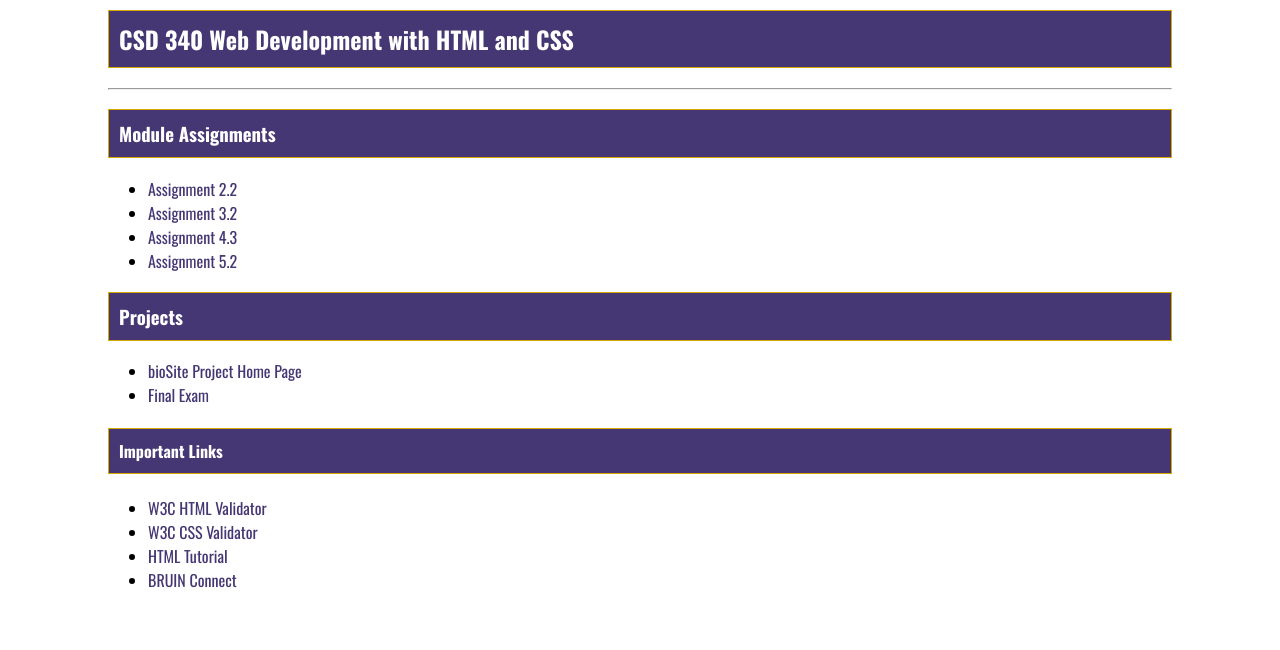
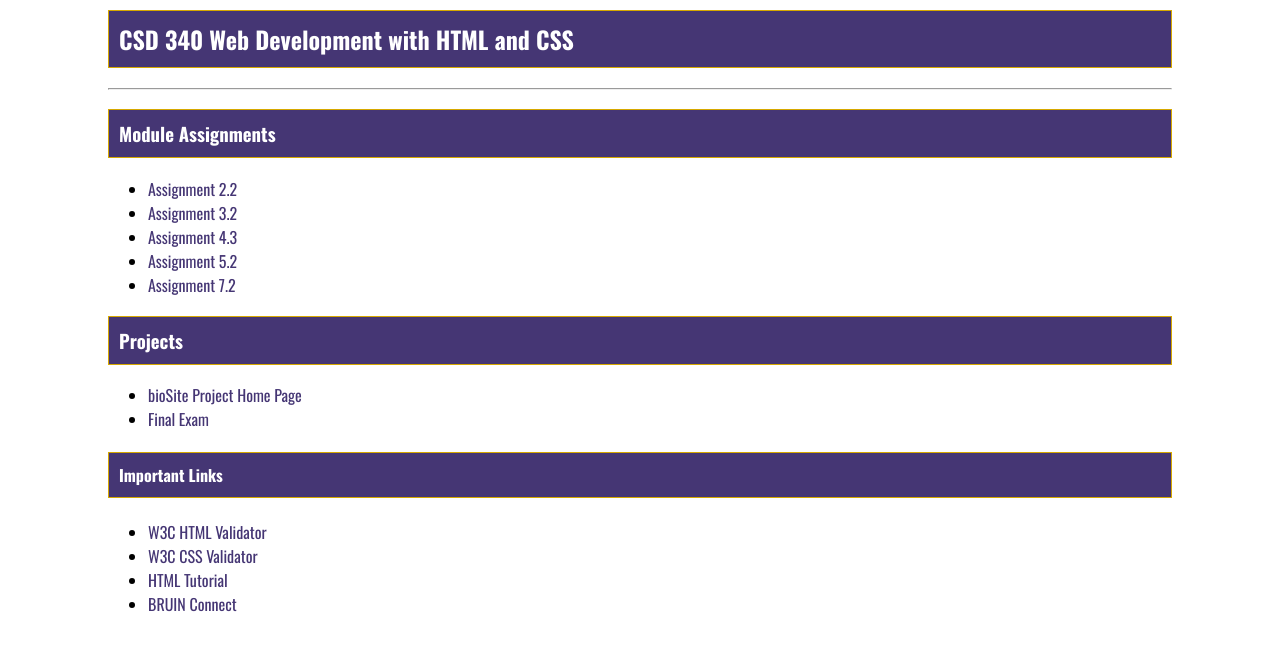
Before and after one commit to RHoover13/CSD-340, a plain HTML site: page index.html in a window 1280 px wide. Shown: the part 130-780 px from the top of the page. Drawn offline with nearby package versions, Linux system fonts and the light colour scheme.

Commit message:
Commit changes to index.html

```diff
--- a/index.html
+++ b/index.html
@@ -27,6 +27,7 @@
                 <li><a href="../CSD-340/module-3/hoover-EX_2.html">Assignment 3.2</a></li>
                 <li><a href="../CSD-340/module-4/Hoover_EX3.html">Assignment 4.3</a></li>
                 <li><a href="../CSD-340/module-5/Hoover_EX4.html">Assignment 5.2</a></li>
+                <li><a href="../CSD-340/module-7/Hoover_Mod7_2.html">Assignment 7.2</a></li>
             </ul>
 
             <h3>Projects</h3>
```
